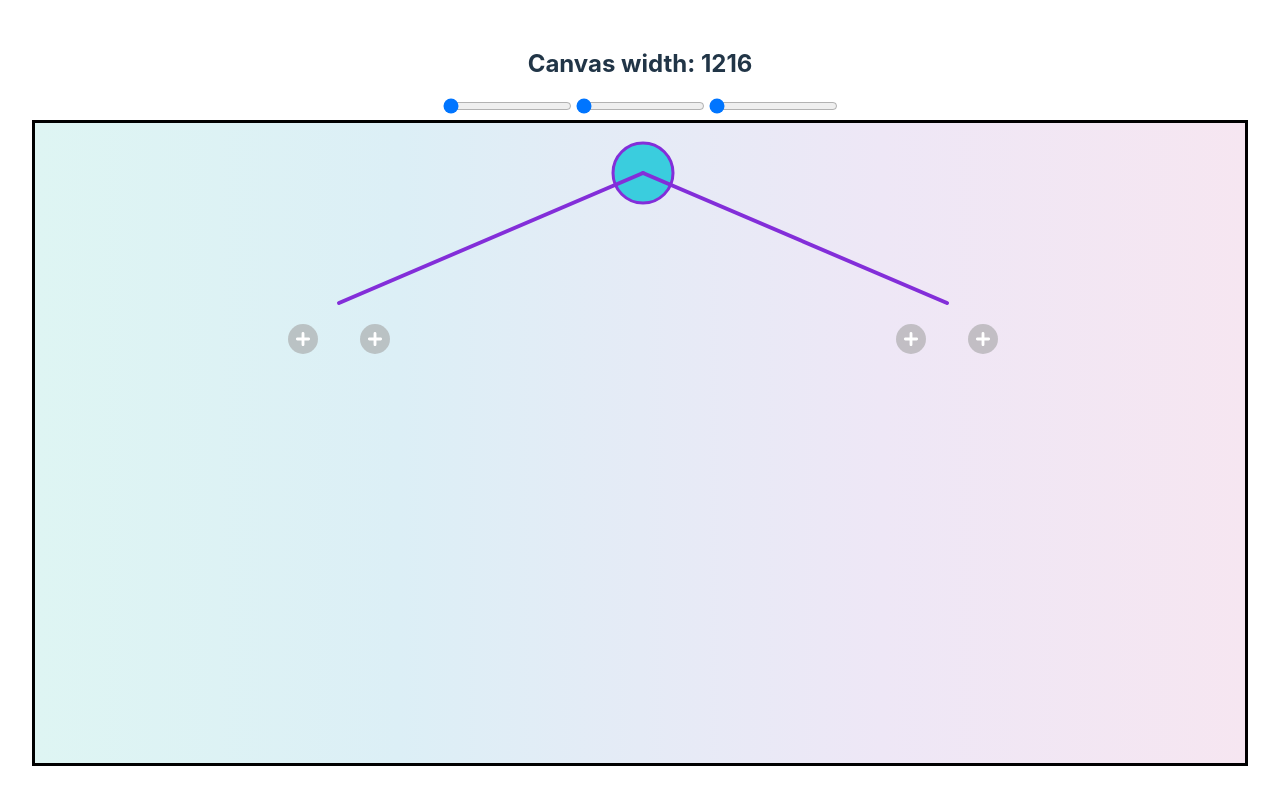
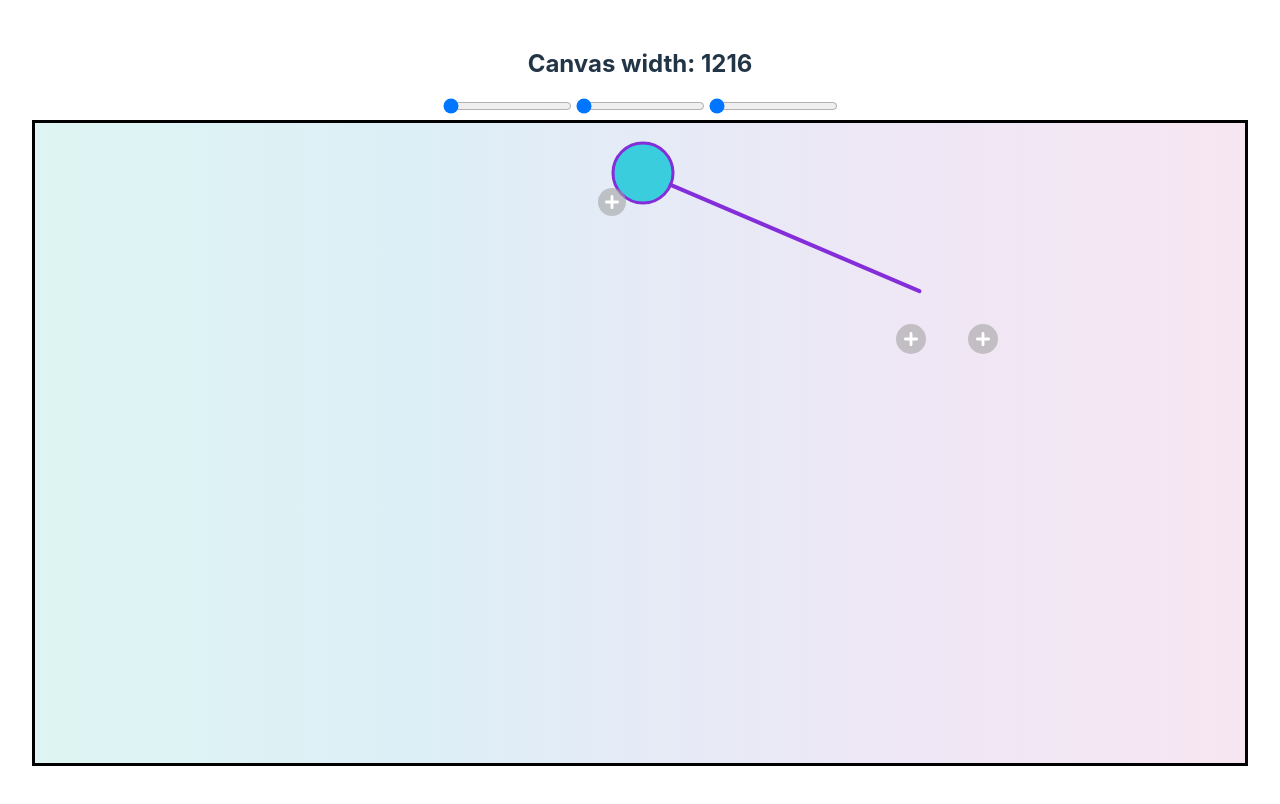
Before and after one commit to dqna64/data-structs-drawing-tool, a React (Vite) app: page / in a window 1280 px wide. Shown: the top 804 px of the page. Built offline with nearby package versions, Linux system fonts and the light colour scheme.

Commit message:
recursive node creation

```diff
--- a/src/Canvas.tsx
+++ b/src/Canvas.tsx
@@ -3,6 +3,9 @@ import * as d3 from "d3"
 import Node from "./Node"
 import "./Canvas.css"
 import React, { useEffect, useLayoutEffect, useRef, useState } from "react"
+import Node2 from "./Node2"
+
+const RAD = 30
 
 export const Canvas = () => {
     const [width, setWidth] = useState(0);
@@ -30,13 +33,22 @@ export const Canvas = () => {
         nodeX1.set(width / 2)
         nodeX2.set(width / 4)
         nodeX3.set(3 * width / 4)
+
+        const intersectPoints_1_1 = calcIntersectPoints(nodeX1.get(), 50, nodeX2.get(), 180, RAD, RAD)
+        setLinkSvg1(line([[nodeX1.get() + intersectPoints_1_1.start.x, 50 + intersectPoints_1_1.start.y], [nodeX1.get() + intersectPoints_1_1.end.x, 50 + intersectPoints_1_1.end.y]]))
+
+        const intersectPnts_1_2 = calcIntersectPoints(nodeX1.get(), 50, nodeX3.get(), 180, RAD, RAD)
+        setLinkSvg2(line([[nodeX1.get() + intersectPnts_1_2.start.x, 50 + intersectPnts_1_2.start.y], [nodeX1.get() + intersectPnts_1_2.end.x, 50 + intersectPnts_1_2.end.y]]))
     }, [width])
 
     useEffect(() => {
-        setLinkSvg1(line([[nodeX1.get(), 50], [nodeX2.get(), 180]]))
+
         const unsubscribeNode1X = nodeX1.on("change", (newX1) => {
-            setLinkSvg1(line([[newX1, 50], [nodeX2.get(), 180]]))
-            setLinkSvg2(line([[newX1, 50], [nodeX3.get(), 180]]))
+            const intersectPoints_1_1 = calcIntersectPoints(newX1, 50, nodeX2.get(), 180, RAD, RAD)
+            setLinkSvg1(line([[newX1 + intersectPoints_1_1.start.x, 50 + intersectPoints_1_1.start.y], [newX1 + intersectPoints_1_1.end.x, 50 + intersectPoints_1_1.end.y]]))
+
+            const intersectPnts_1_2 = calcIntersectPoints(newX1, 50, nodeX3.get(), 180, RAD, RAD)
+            setLinkSvg2(line([[newX1 + intersectPnts_1_2.start.x, 50 + intersectPnts_1_2.start.y], [newX1 + intersectPnts_1_2.end.x, 50 + intersectPnts_1_2.end.y]]))
         })
         const unsubscribeNode2X = nodeX2.on("change", (newX2) => {
             setLinkSvg1(line([[nodeX1.get(), 50], [newX2, 180]]))
@@ -103,28 +115,31 @@ export const Canvas = () => {
                                 transition={{ duration: 0.5 }}
                             />
                         </motion.svg>
-                        <Node x={nodeX2.get()} y={180} />
+                        <Node2 x={nodeX1.get()} y={50} side='left' />
                         <Node x={nodeX3.get()} y={180} />
-                        <motion.svg className="svgEle">
+                        {/* <motion.svg className="svgEle">
                             <motion.path d={linkSvg1 ?? undefined} stroke="#832ed9" strokeWidth="4" fill="none"
                                 strokeLinecap="round"
-                                initial={{pathLength: 0}}
+                                initial={{ pathLength: 0 }}
                                 animate={{
                                     d: linkSvg1 ?? undefined,
                                     pathLength: 1
                                 }}
-                                transition={{ delay: 0.5, duration: 0.25 }}
-                            />
-                        </motion.svg>
+                                transition={{ duration: 0.5 }}
+                                />
+                        </motion.svg> */}
                         <motion.svg className="svgEle">
                             <motion.path d={linkSvg2 ?? undefined} stroke="#832ed9" strokeWidth="4" fill="none"
                                 strokeLinecap="round"
+                                initial={{ pathLength: 0 }}
                                 animate={{
-                                    d: linkSvg2 ?? undefined
+                                    d: linkSvg2 ?? undefined,
+                                    pathLength: 1
                                 }}
-                                transition={{ duration: 0.25 }}
+                                transition={{ duration: 0.5 }}
                             />
                         </motion.svg>
+
                     </>)}
                 {/* <motion.div
             drag
@@ -139,3 +154,22 @@ export const Canvas = () => {
         </div>
     )
 }
+
+/**
+ * Given two nodes and their radii, find the points intersecting their
+ * circumferences by the shortest line connecting them.
+ * @param x1 x coord of start node
+ * @param y1 y coord of start node
+ * @param x2 x coord of end node
+ * @param y2 y coord of end node
+ * @param rad1 radius of start node
+ * @param rad2 radius of end node
+ */
+const calcIntersectPoints = (x1: number, y1: number, x2: number, y2: number, rad1: number, rad2: number): { start: { x: number, y: number }, end: { x: number, y: number } } => {
+    const dx = (x2 - x1)
+    const dy = (y2 - y1)
+    const dist = Math.sqrt(dx ** 2 + dy ** 2)
+    const start = { x: (rad1 / dist) * dx, y: (rad1 / dist) * dy }
+    const end = { x: (1 - (rad2 / dist)) * dx, y: (1 - (rad2 / dist)) * dy }
+    return { start, end }
+}
--- a/src/Node.tsx
+++ b/src/Node.tsx
@@ -2,6 +2,7 @@ import * as d3 from "d3"
 import { motion } from "framer-motion"
 import "./Node.css"
 import plusIcon from "./assets/plus.svg"
+import { useState } from "react"
 
 
 type PropTypes = {
@@ -9,7 +10,18 @@ type PropTypes = {
     y: number
 }
 
+const nodeCircVar = {
+    init: { pathLength: 0 },
+    show: {
+        pathLength: 1,
+        transition: { duration: 1.2 }
+    },
+}
+
 const Node = (props: PropTypes) => {
+    // Whether the create-node button has turned into an actual node
+    const [materialised, setMaterialised] = useState(false)
+
     const circle = d3
         .arc();
 
@@ -30,10 +42,15 @@ const Node = (props: PropTypes) => {
             <motion.svg className="svgEle">
                 <motion.path
                     d={circle2Svg} stroke="#832ed9" strokeWidth="3" fill="#3acdde"
+                    variants={nodeCircVar}
+                    initial="init"
+                    animate="show"
                 ></motion.path>
             </motion.svg>
             <CreateNodeBtn side='left' />
             <CreateNodeBtn side='right' />
+            <div className="leftSlot"></div>
+            <div className="rightSlot"></div>
         </motion.div>)
 }
 
@@ -54,25 +71,16 @@ const CreateNodeBtn = (props: { side: string }) => {
     const btnOffset = btnOffsets[props.side]
     return (
         <motion.button
-            // d={circle3Svg} stroke="none" fill="#24d191"
             style={{
                 position: "absolute",
-                // transform: "translate(-45px, 15px)",
                 top: btnOffset.top,
                 left: btnOffset.left,
-                // x: "-45",
-                // y: "-15",
                 width: '30px',
                 height: '30px',
                 padding: "0",
                 backgroundColor: "rgba(163, 163, 163, 0.6)",
                 borderRadius: "50%",
-                // color: "white",
-                // fontSize: "1.6rem",
-                // fontWeight: "800",
-                // textAlign: "center",
-                // verticalAlign: "middle",
-                // lineHeight: "30px",
+                border: 'none',
                 display: 'flex',
                 justifyContent: 'center',
                 alignItems: 'center',
@@ -82,7 +90,7 @@ const CreateNodeBtn = (props: { side: string }) => {
             whileHover={{
                 scale: 1.4,
                 backgroundColor: "rgba(33, 217, 149, 1)",
-                border: "none",
+                cursor: "pointer",
             }}
             whileTap={{
                 scale: 1.2,
@@ -90,5 +98,6 @@ const CreateNodeBtn = (props: { side: string }) => {
         >
             <img src={plusIcon} width="18px"></img>
         </motion.button>
+
     )
 }
--- /dev/null
+++ b/src/Node2.tsx
@@ -0,0 +1,176 @@
+import * as d3 from "d3"
+import { motion } from "framer-motion"
+import "./Node.css"
+import plusIcon from "./assets/plus.svg"
+import { useRef, useState } from "react"
+
+
+type PropTypes = {
+    x: number,
+    y: number,
+    side: string,
+}
+
+const btnOffsets: { [side: string]: { top: string, left: string }, } = {
+    left: {
+        top: "21px",
+        left: "-51px"
+    },
+    right: {
+        top: "21px",
+        left: "21px"
+    },
+}
+
+const containerVar = {
+    init: (pos: any) => ({
+        x: pos.x - 30,
+        y: pos.y + 30,
+    }),
+    showUnmaterialised: (pos: any) => ({
+        x: pos.x - 30,
+        y: pos.y + 30,
+    }),
+    showMaterialised: (pos: any) => ({
+        x: pos.x - 30 - 80,
+        y: pos.y + 30 + 120,
+    }),
+}
+
+const nodeCircVar = {
+    init: { pathLength: 0 },
+    showUnmaterialised: {
+        x: - 15,
+        y: - 15,
+        scale: 1,
+        pathLength: 1,
+        transition: { duration: 0.8 }
+    },
+    showMaterialised: {
+        x: - 15,
+        y: - 15,
+        scale: 2,
+        pathLength: 1,
+        transition: { duration: 0.8 }
+    },
+}
+
+const Node = (props: PropTypes) => {
+    // Whether the create-node button has turned into an actual node
+    const [materialised, setMaterialised] = useState(false)
+    const leftRef = useRef(null);
+    const btnOffset = btnOffsets[props.side]
+
+    // const circle = d3
+    //     .arc();
+
+    // const circle2Svg = circle({
+    //     innerRadius: 0,
+    //     outerRadius: 30,
+    //     startAngle: 0,
+    //     endAngle: 2 * Math.PI,
+    // }) ?? undefined;
+
+    return (
+        <motion.div
+            variants={containerVar}
+            custom={{ x: props.x, y: props.y }}
+            initial="init"
+            animate={materialised ? "showMaterialised" : "showUnmaterialised"}
+            // initial={{ opacity: 0, scale: 0.5, x: props.x, y: props.y }}
+            // animate={{ opacity: 1, scale: 1, x: props.x, y: props.y }}
+            transition={{ duration: 0.5 }}
+            style={{
+                position: "absolute", width: "min-content",
+                // top: props.x, left: props.y
+            }}
+        >
+            {/* <motion.svg className="svgEle">
+                <motion.path
+                    d={circle2Svg} stroke="#832ed9" strokeWidth="3" fill="#3acdde"
+                    variants={nodeCircVar}
+                    initial="init"
+                    animate="show"
+                ></motion.path>
+            </motion.svg> */}
+            <motion.button
+                style={{
+                    position: "absolute",
+                    // top: materialised ? '-30px'  : btnOffset.top,
+                    // left: materialised ? '-30px'  : btnOffset.left,
+                    width: '28px',
+                    height: '28px',
+                    padding: "0",
+                    backgroundColor: materialised ? "rgba(49, 179, 235, 0.6)" : "rgba(163, 163, 163, 0.6)",
+                    borderRadius: "50%",
+                    border: 'none',
+                    display: 'flex',
+                    justifyContent: 'center',
+                    alignItems: 'center',
+
+                }}
+                variants={nodeCircVar}
+                initial='init'
+                animate={materialised ? 'showMaterialised' : 'showUnmaterialised'}
+                whileHover={{
+                    scale: 1.4,
+                    backgroundColor: "rgba(33, 217, 149, 1)",
+                    cursor: "pointer",
+                }}
+                whileTap={{
+                    scale: 1.2,
+                }}
+                onClick={() => setMaterialised(true)}
+            >{materialised ||
+                <img src={plusIcon} width="18px"></img>
+            }
+            </motion.button>
+            {materialised &&
+                <Node x={0} y={0} side="left" />
+            }
+            {materialised &&
+                <CreateNodeBtn side='right' />
+            }
+            <div className="leftSlot" ref={leftRef}></div>
+            <div className="rightSlot"></div>
+        </motion.div>)
+}
+
+export default Node;
+
+
+
+const CreateNodeBtn = (props: { side: string }) => {
+    const btnOffset = btnOffsets[props.side]
+    return (
+        <motion.button
+            style={{
+                position: "absolute",
+                top: btnOffset.top,
+                left: btnOffset.left,
+                width: '30px',
+                height: '30px',
+                padding: "0",
+                backgroundColor: "rgba(163, 163, 163, 0.6)",
+                borderRadius: "50%",
+                border: 'none',
+                display: 'flex',
+                justifyContent: 'center',
+                alignItems: 'center',
+
+            }}
+            animate={{ scale: 1.2 }}
+            whileHover={{
+                scale: 1.4,
+                backgroundColor: "rgba(33, 217, 149, 1)",
+                cursor: "pointer",
+            }}
+            whileTap={{
+                scale: 1.2,
+            }}
+        >
+            <img src={plusIcon} width="18px"></img>
+        </motion.button>
+
+    )
+}
```
